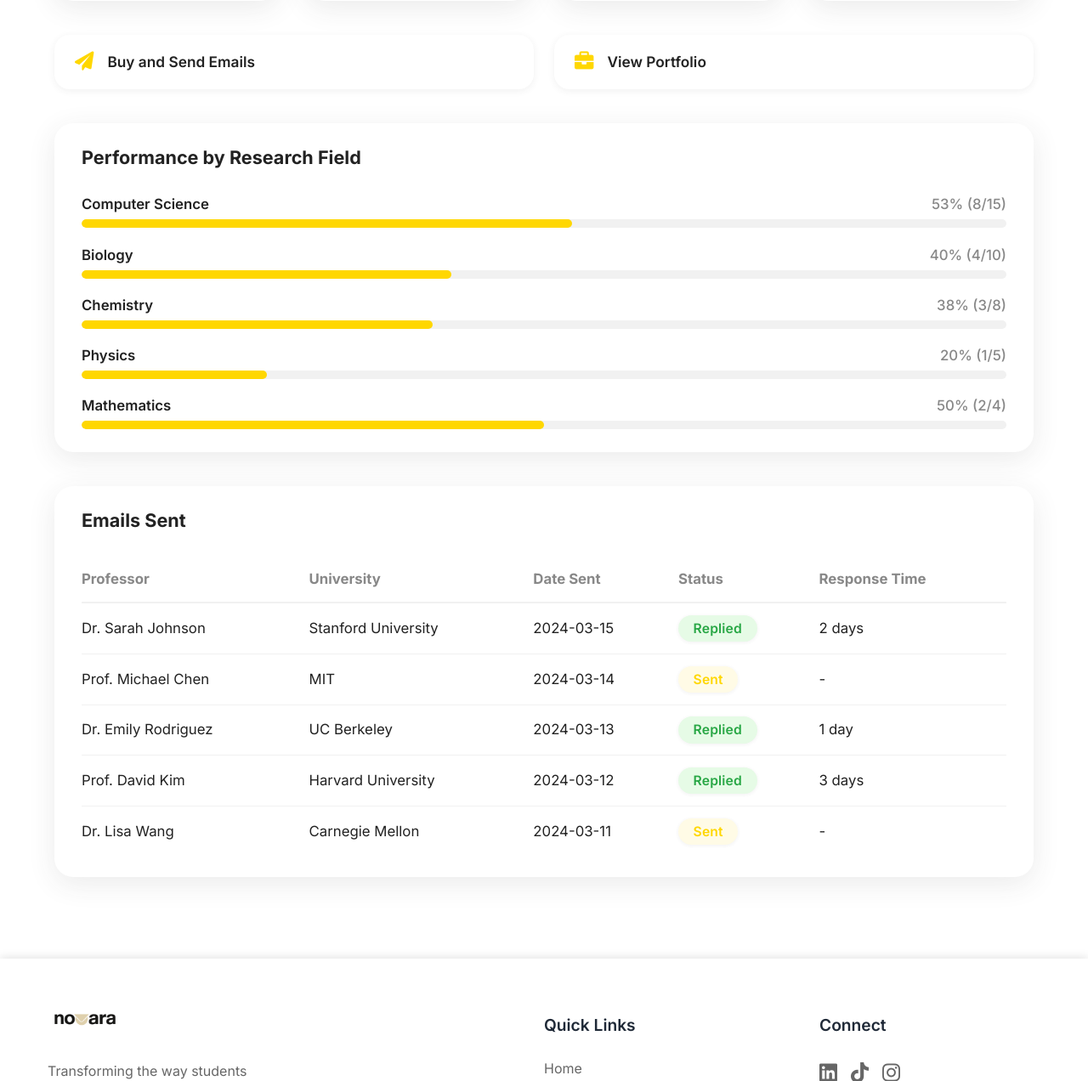
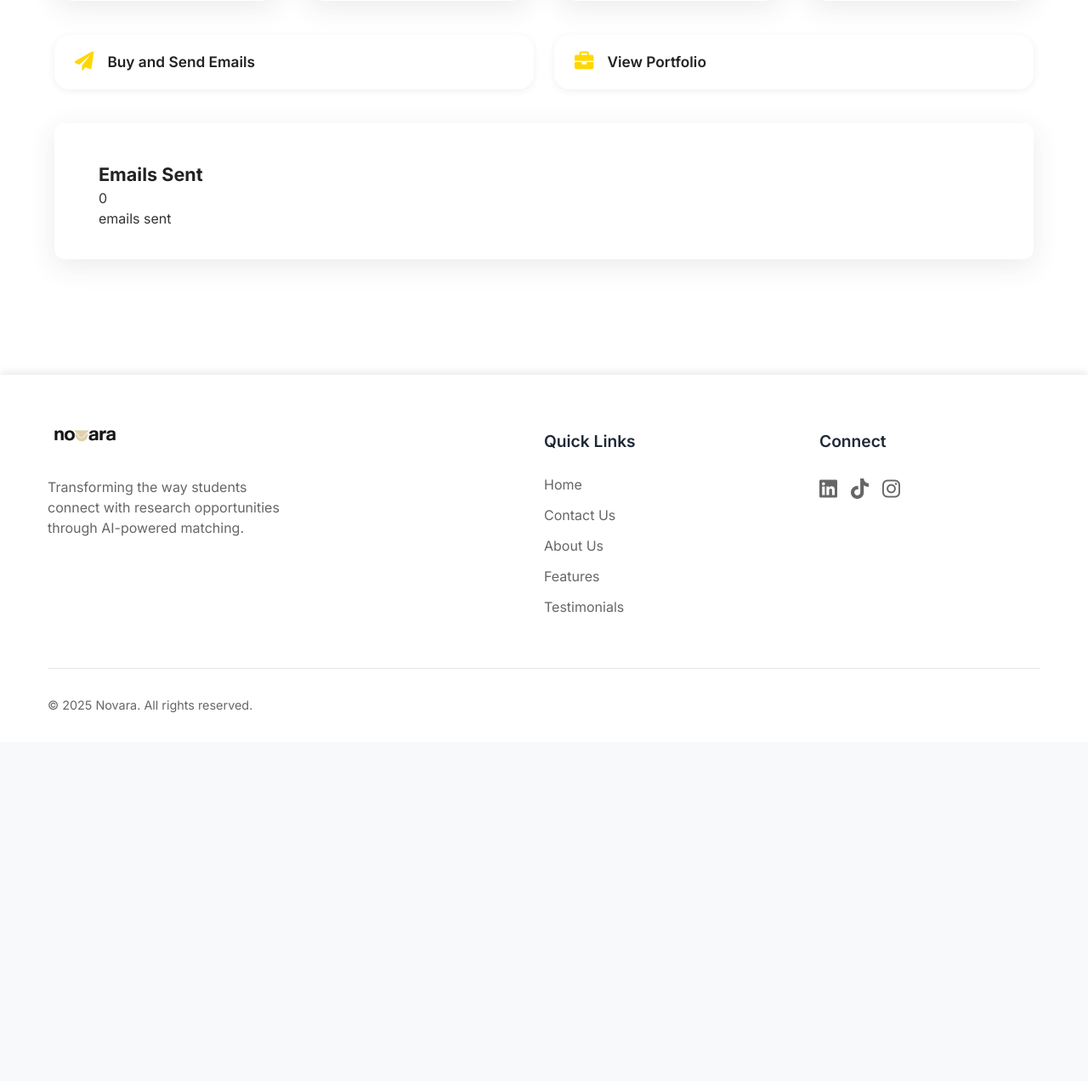
Before and after one commit to 110646/Novara, a Django app: page /dashboard/ in a window 1280 px wide. Shown: the part 618-1890 px from the top of the page at 85% size. After the commit the page ends 1456 px from the top, so only its background shows below. Run offline with Django 4.2, Linux system fonts and the light colour scheme; a user stored in the database is signed in; data comes from the database, SQL or seed files in the repository; both versions use the stored data as it was after the commit; some libraries are stand-ins or nearby versions.

Commit message:
added emails sent section below dashboard analytics as well as loading bar

```diff
--- a/config/settings.py
+++ b/config/settings.py
@@ -39,7 +39,7 @@ SECRET_KEY = 'django-insecure-%ek9nr8_z@x_bck=tb+w=220ku6rqe2ne$r@lp2sox@9c%d1gn
 # SECURITY WARNING: don't run with debug turned on in production!
 DEBUG = True
 
-ALLOWED_HOSTS = ['localhost', '127.0.0.1', '54.157.10.102', 'connectnovara.com', 'www.connectnovara.com', '28f2e10750a2.ngrok-free.app']
+ALLOWED_HOSTS = ['localhost', '127.0.0.1', '54.157.10.102', 'connectnovara.com', 'www.connectnovara.com', '8f6a48d46a7d.ngrok-free.app']
 
 # Trust X-Forwarded-Proto from ngrok so request.is_secure() works
 SECURE_PROXY_SSL_HEADER = ('HTTP_X_FORWARDED_PROTO', 'https')
--- a/config/urls.py
+++ b/config/urls.py
@@ -6,7 +6,7 @@ from django.conf.urls.static import static
 from django.shortcuts import render
 from django.views.generic.base import RedirectView
 from core.views import (
-    home, dashboard, portfolio, account, contact, postmark_events_webhook,dashboard_stats
+    home, dashboard, portfolio, account, contact, postmark_events_webhook,dashboard_stats, log_sent_email, sent_emails_list
 )
 
 urlpatterns = [
@@ -46,6 +46,9 @@ urlpatterns = [
     path('stripe/webhook/', core_views.stripe_webhook, name='stripe_webhook'),
     path("generate-email-template/", core_views.generate_email_template, name="generate_email_template"),
     path("postmark/events/", core_views.postmark_events_webhook, name="postmark_events_webhook"),
+    path('log-sent-email/', core_views.log_sent_email, name='log_sent_email'),
+    path('sent-emails/', core_views.sent_emails_list, name='sent_emails_list'),
+    path('email-send-status/', core_views.email_send_status, name='email_send_status'),
 
 ]
 
--- /dev/null
+++ b/core/progress_tracker.py
@@ -0,0 +1 @@
+user_progress = {}
--- a/core/views.py
+++ b/core/views.py
@@ -8,7 +8,7 @@ from openai import OpenAI
 from django.views.decorators.http import require_POST
 import urllib.parse
 from django.core.files.storage import default_storage
-from .models import EmailCredit, Profile
+from .models import EmailCredit, Profile, SentEmailRecord
 from django.contrib.auth.models import User
 from django.views.decorators.csrf import csrf_exempt
 from django.http import JsonResponse, HttpResponse
@@ -28,7 +28,8 @@ import time
 import logging
 from datetime import datetime, timezone as dt_timezone
 from django.utils import timezone
-from core.models import SentEmailEvent, EmailCredit
+from core.models import SentEmailEvent, EmailCredit, SentEmailRecord
+from core.progress_tracker import user_progress
 
 logger = logging.getLogger(__name__)
 
@@ -57,19 +58,14 @@ def custom_logout(request):
 def dashboard(request):
     user = request.user
     google_connected = user.socialaccount_set.filter(provider='google').exists()
-
     events = SentEmailEvent.objects.filter(user=user)
     delivered_events = events.filter(event_type="Delivery")
     total_sent = delivered_events.count()
-
     opened_events = events.filter(event_type="Open")
     total_opened = opened_events.count()
-
     open_rate = int((total_opened / total_sent) * 100) if total_sent > 0 else 0
-
     credits = EmailCredit.objects.filter(user=user)
     total_credits = sum(c.count for c in credits)
-
     context = {
         "google_connected": google_connected,
         "total_sent": total_sent,
@@ -77,7 +73,6 @@ def dashboard(request):
         "open_rate": open_rate,
         "placeholder_stat": total_credits
     }
-
     return render(request, "dashboard.html", context)
 
 @never_cache
@@ -85,16 +80,49 @@ def dashboard(request):
 def dashboard_stats(request):
     user = request.user
     events = SentEmailEvent.objects.filter(user=user)
-
     total_sent = events.filter(event_type="Delivery").count()
     total_opened = events.filter(event_type="Open").count()
     open_rate = int((total_opened / total_sent) * 100) if total_sent > 0 else 0
-
     return JsonResponse({
         "total_sent": total_sent,
         "total_opened": total_opened,
         "open_rate": open_rate
     })
+
+@login_required
+def sent_emails_list(request):
+    emails = SentEmailRecord.objects.filter(user=request.user).order_by('-date_sent')
+    data = [{
+        "professor_email": email.professor_email,
+        "university": email.university,
+        "date_sent": email.date_sent.strftime("%Y-%m-%d %H:%M"),
+        "status": email.status,
+        "email_body": email.email_body
+    } for email in emails]
+    return JsonResponse(data, safe=False)
+
+@csrf_exempt
+def log_sent_email(request):
+    if request.method == 'POST':
+        data = json.loads(request.body)
+        user_id = data.get('user_id')
+        professor_email = data.get('professor_email')
+        university = data.get('university')
+        email_body = data.get('email_body')
+        smtp_id = data.get('smtp_id')
+        try:
+            user = User.objects.get(id=user_id)
+            SentEmailRecord.objects.create(
+                user=user,
+                professor_email=professor_email,
+                university=university,
+                email_body=email_body,
+                smtp_id=smtp_id
+            )
+            return JsonResponse({'status': 'success'})
+        except User.DoesNotExist:
+            return JsonResponse({'status': 'error', 'message': 'User not found'}, status=404)
+    return JsonResponse({'status': 'error', 'message': 'Invalid request'}, status=400)
 
 @login_required
 def account(request):
@@ -108,6 +136,16 @@ def payments(request):
         'credits': credits,
         'total_credits': total
     })
+
+@login_required
+def email_send_status(request):
+    user_id = request.user.id
+    status = user_progress.get(user_id, {
+        "progress": 10,
+        "message": "Initializing…",
+        "complete": False
+    })
+    return JsonResponse(status)
 
 # ------------------------------
 # PORTFOLIO
@@ -258,11 +296,21 @@ def stripe_webhook(request):
             try:
                 user = User.objects.get(id=user_id)
                 EmailCredit.objects.create(user=user, count=int(email_count))
-                send_emails_after_payment(user.id)
+
+                # ✅ INIT user_progress here before sending emails
+                user_progress[user.id] = {
+                    "progress": 10,
+                    "message": "Initializing...",
+                    "complete": False
+                }
+
+                send_emails_after_payment(user.id, user_progress)
+
             except User.DoesNotExist:
                 return HttpResponse(status=404)
 
     return HttpResponse(status=200)
+
 @csrf_exempt
 @login_required
 @require_POST
@@ -521,6 +569,7 @@ def postmark_events_webhook(request):
             logger.warning("⚠️ No matching user found for ID: %s", user_id)
             return JsonResponse({"error": "User not found"}, status=404)
 
+        # Timestamp parsing
         raw_ts = event.get("DeliveredAt") or event.get("ReceivedAt") or event.get("BouncedAt")
         try:
             timestamp_dt = datetime.strptime(raw_ts, "%Y-%m-%dT%H:%M:%SZ").replace(tzinfo=dt_timezone.utc) if raw_ts else timezone.now()
@@ -528,6 +577,7 @@ def postmark_events_webhook(request):
             logger.warning("⚠️ Failed to parse timestamp: %s", raw_ts)
             timestamp_dt = timezone.now()
 
+        # Store the event in SentEmailEvent
         SentEmailEvent.objects.create(
             user=user,
             email=event.get("Recipient"),
@@ -538,8 +588,19 @@ def postmark_events_webhook(request):
             response=event.get("Details", ""),
             custom_args=metadata
         )
+        logger.info("✅ Stored Postmark event for user_id: %s", user_id)
 
-        logger.info("✅ Stored Postmark event for user_id: %s", user_id)
+        # 🔥 Update SentEmailRecord if it's an Open event
+        if event.get("RecordType") == "Open":
+            try:
+                record = SentEmailRecord.objects.get(user=user, smtp_id=event.get("MessageID", ""))
+                if record.status != "Opened":
+                    record.status = "Opened"
+                    record.save()
+                    logger.info("✅ Updated SentEmailRecord status to Opened for smtp_id: %s", event.get("MessageID"))
+            except SentEmailRecord.DoesNotExist:
+                logger.warning("⚠️ No SentEmailRecord found for smtp_id: %s", event.get("MessageID"))
+
         return JsonResponse({"status": "ok"})
 
     except Exception as e:
--- a/static/css/dashboard.css
+++ b/static/css/dashboard.css
@@ -381,3 +381,76 @@ body, .dashboard-container {
     background: #fff !important;
     min-height: 100vh;
 }
+/* Emails Sent Section Refined */
+.emails-card {
+    background: #fff;
+    border-radius: 22px;
+    box-shadow: 0 8px 32px 0 rgba(60,60,60,0.10);
+    border: none;
+    padding: 1.5rem 2rem;
+    margin-bottom: 2.5rem;
+}
+
+.emails-list {
+    max-height: 400px;
+    overflow-y: auto;
+    padding-top: 0.5rem;
+}
+
+.email-row {
+    border-bottom: 1px solid var(--border-color);
+    padding: 0.75rem 0;
+    cursor: pointer;
+    transition: background 0.2s;
+}
+
+.email-row:hover {
+    background: var(--background-gray);
+}
+
+.email-row-header {
+    display: flex;
+    justify-content: space-between;
+    align-items: center;
+}
+
+.email-row-header strong {
+    font-weight: 600;
+    color: var(--text-primary);
+}
+
+.email-university {
+    color: var(--text-secondary);
+    font-size: 0.98rem;
+}
+
+.email-date {
+    color: var(--text-secondary);
+    font-size: 0.95rem;
+    margin-right: 0.75rem;
+}
+
+.email-status {
+    font-size: 0.95rem;
+    font-weight: 600;
+    color: var(--text-primary);
+    margin-right: 0.5rem;
+}
+
+.expand-icon {
+    transition: transform 0.2s;
+    color: var(--text-secondary);
+    font-size: 0.9rem;
+}
+
+.email-body {
+    margin-top: 0.5rem;
+    padding-left: 0.2rem;
+    padding-right: 0.2rem;
+    color: var(--text-secondary);
+    font-size: 0.95rem;
+    white-space: pre-wrap;
+    font-family: inherit;
+    display: none;
+    transition: all 0.2s ease-in-out;
+}
--- a/templates/dashboard.html
+++ b/templates/dashboard.html
@@ -7,12 +7,10 @@
 <link rel="stylesheet" href="https://cdnjs.cloudflare.com/ajax/libs/font-awesome/6.0.0/css/all.min.css">
 
 <div class="dashboard-container">
-    <!-- Welcome Section -->
     <div class="welcome-section">
         <h1>Welcome, {{ user.get_full_name|default:user.email }}!</h1>
     </div>
 
-    <!-- Google Connection Alert -->
     {% if not google_connected %}
     <div class="alert-card">
         <div class="alert-icon">
@@ -28,7 +26,6 @@
     </div>
     {% endif %}
 
-    <!-- Metrics Summary Cards -->
     <div class="metrics-grid">
         <!-- Open Rate -->
         <div class="metric-card">
@@ -81,7 +78,6 @@
 
     </div>
 
-    <!-- Quick Actions -->
     <div class="quick-actions">
         <a href="{% url 'send_emails' %}" class="action-button">
             <i class="fas fa-paper-plane"></i>
@@ -93,125 +89,35 @@
         </a>
     </div>
 
-    <!-- Performance by Research Field -->
-    <div class="performance-card">
+    <!-- Emails Sent Section -->
+    <div class="emails-card" style="padding: 20px; border-radius: 12px;">
         <div class="card-header">
-            <h2>Performance by Research Field</h2>
+            <h2>Emails Sent</h2>
+            {{ total_sent }}<p>emails sent</p>
         </div>
-        <div class="performance-list">
-            <!-- Computer Science -->
-            <div class="performance-item">
-                <div class="field-info">
-                    <span class="field-name">Computer Science</span>
-                    <span class="field-stats">53% (8/15)</span>
-                </div>
-                <div class="progress-bar">
-                    <div class="progress-fill" style="width: 53%"></div>
-                </div>
-            </div>
-
-            <!-- Biology -->
-            <div class="performance-item">
-                <div class="field-info">
-                    <span class="field-name">Biology</span>
-                    <span class="field-stats">40% (4/10)</span>
-                </div>
-                <div class="progress-bar">
-                    <div class="progress-fill" style="width: 40%"></div>
-                </div>
-            </div>
-
-            <!-- Chemistry -->
-            <div class="performance-item">
-                <div class="field-info">
-                    <span class="field-name">Chemistry</span>
-                    <span class="field-stats">38% (3/8)</span>
-                </div>
-                <div class="progress-bar">
-                    <div class="progress-fill" style="width: 38%"></div>
-                </div>
-            </div>
-
-            <!-- Physics -->
-            <div class="performance-item">
-                <div class="field-info">
-                    <span class="field-name">Physics</span>
-                    <span class="field-stats">20% (1/5)</span>
-                </div>
-                <div class="progress-bar">
-                    <div class="progress-fill" style="width: 20%"></div>
-                </div>
-            </div>
-
-            <!-- Mathematics -->
-            <div class="performance-item">
-                <div class="field-info">
-                    <span class="field-name">Mathematics</span>
-                    <span class="field-stats">50% (2/4)</span>
-                </div>
-                <div class="progress-bar">
-                    <div class="progress-fill" style="width: 50%"></div>
-                </div>
-            </div>
+        <div class="emails-list" style="max-height: 400px; overflow-y: auto;">
+            <div id="emails-list-container"></div>
         </div>
     </div>
 
-    <!-- Emails Sent Table -->
-    <div class="emails-card">
-        <div class="card-header">
-            <h2>Emails Sent</h2>
+    <template id="email-row-template">
+        <div class="email-row" style="border-bottom: 1px solid #ddd; padding: 10px 0; margin: 0 5px;">
+            <div class="email-row-header" style="display: flex; justify-content: space-between; align-items: center; cursor: pointer; padding: 0 5px;">
+                <div>
+                    <strong class="email-professor"></strong> — <span class="email-university"></span>
+                </div>
+                <div style="display: flex; align-items: center;">
+                    <span class="email-date" style="margin-right: 10px;"></span>
+                    <span class="email-status" style="margin-right: 5px;"></span>
+                    <i class="fas fa-chevron-down expand-icon" style="transition: transform 0.2s;"></i>
+                </div>
+            </div>
+            <div class="email-body" style="margin-top: 10px; color: #555; display: none; padding: 0 5px;">
+                <div class="email-content" style="white-space: pre-wrap; font-family: inherit;"></div>
+            </div>
         </div>
-        <div class="table-container">
-            <table>
-                <thead>
-                    <tr>
-                        <th>Professor</th>
-                        <th>University</th>
-                        <th>Date Sent</th>
-                        <th>Status</th>
-                        <th>Response Time</th>
-                    </tr>
-                </thead>
-                <tbody>
-                    <tr>
-                        <td>Dr. Sarah Johnson</td>
-                        <td>Stanford University</td>
-                        <td>2024-03-15</td>
-                        <td><span class="status-badge replied">Replied</span></td>
-                        <td>2 days</td>
-                    </tr>
-                    <tr>
-                        <td>Prof. Michael Chen</td>
-                        <td>MIT</td>
-                        <td>2024-03-14</td>
-                        <td><span class="status-badge sent">Sent</span></td>
-                        <td>-</td>
-                    </tr>
-                    <tr>
-                        <td>Dr. Emily Rodriguez</td>
-                        <td>UC Berkeley</td>
-                        <td>2024-03-13</td>
-                        <td><span class="status-badge replied">Replied</span></td>
-                        <td>1 day</td>
-                    </tr>
-                    <tr>
-                        <td>Prof. David Kim</td>
-                        <td>Harvard University</td>
-                        <td>2024-03-12</td>
-                        <td><span class="status-badge replied">Replied</span></td>
-                        <td>3 days</td>
-                    </tr>
-                    <tr>
-                        <td>Dr. Lisa Wang</td>
-                        <td>Carnegie Mellon</td>
-                        <td>2024-03-11</td>
-                        <td><span class="status-badge sent">Sent</span></td>
-                        <td>-</td>
-                    </tr>
-                </tbody>
-            </table>
-        </div>
-    </div>
+    </template>
+
 </div>
 
 <script>
@@ -221,13 +127,76 @@ function updateStats() {
     .then(data => {
       document.querySelector(".metric-value.open-rate").textContent = data.open_rate + "%";
       document.querySelector(".metric-subtext.open-rate").textContent = `${data.total_opened} of ${data.total_sent} emails`;
-
       document.querySelector(".metric-value.total-sent").textContent = data.total_sent;
       document.querySelector(".metric-value.total-opened").textContent = data.total_opened;
     });
 }
 
-setInterval(updateStats, 10000); // every 10 seconds
+let expandedEmails = new Set();
+
+function updateEmailsList() {
+  fetch("https://8f6a48d46a7d.ngrok-free.app/sent-emails/")
+    .then(response => response.json())
+    .then(emails => {
+      const container = document.getElementById('emails-list-container');
+      const template = document.getElementById('email-row-template').content;
+      container.innerHTML = '';
+
+      if (emails.length === 0) {
+        const emptyMessage = document.createElement('div');
+        emptyMessage.textContent = "No emails sent yet. Create your portfolio and send emails to get started!";
+        emptyMessage.style.padding = "10px";
+        emptyMessage.style.color = "#555";
+        emptyMessage.style.textAlign = "center";
+        container.appendChild(emptyMessage);
+        return;
+      }
+
+      emails.forEach(email => {
+        const clone = template.cloneNode(true);
+        clone.querySelector('.email-professor').textContent = email.professor_email;
+        clone.querySelector('.email-university').textContent = email.university;
+        clone.querySelector('.email-date').textContent = email.date_sent;
+        clone.querySelector('.email-status').textContent = email.status;
+        clone.querySelector('.email-content').textContent = email.email_body;
+
+        const row = clone.querySelector('.email-row');
+        const header = clone.querySelector('.email-row-header');
+        const body = clone.querySelector('.email-body');
+        const icon = clone.querySelector('.expand-icon');
+
+        row.addEventListener('click', () => {
+        const key = email.professor_email + email.date_sent;
+        if (body.style.display === 'none' || body.style.display === '') {
+            body.style.display = 'block';
+            icon.style.transform = 'rotate(180deg)';
+            expandedEmails.add(key);
+        } else {
+            body.style.display = 'none';
+            icon.style.transform = 'rotate(0deg)';
+            expandedEmails.delete(key);
+        }
+        });
+
+
+        // Restore expanded state if previously opened
+        const key = email.professor_email + email.date_sent;
+        if (expandedEmails.has(key)) {
+          body.style.display = 'block';
+          icon.style.transform = 'rotate(180deg)';
+        }
+
+        container.appendChild(clone);
+      });
+    })
+    .catch(err => console.error("❌ Failed to fetch emails list:", err));
+}
+
+updateStats();
+setInterval(updateStats, 10000);
+
+updateEmailsList();
+setInterval(updateEmailsList, 10000);
 </script>
 
 {% endblock %}
```
Also changed, not shown: core/models.py (+13 -0 lines), core/utils.py (+31 -30 lines), send-emails/src/index.js (+22 -1 lines), static/css/loading_status.css (added, +44 -0 lines), templates/emails_sent.html (+64 -4 lines), core/migrations/0008_sentemailrecord.py (added), db.sqlite3.
